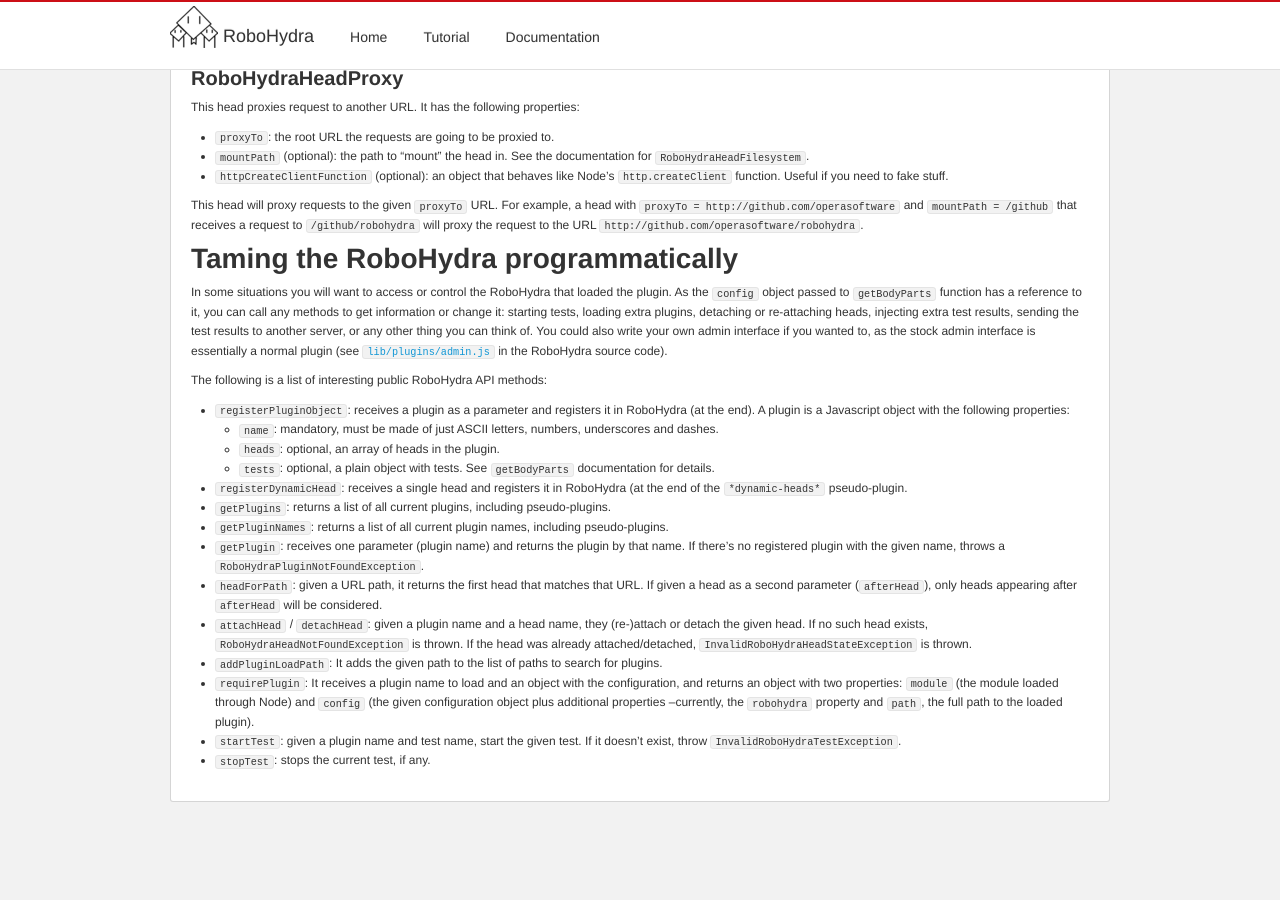
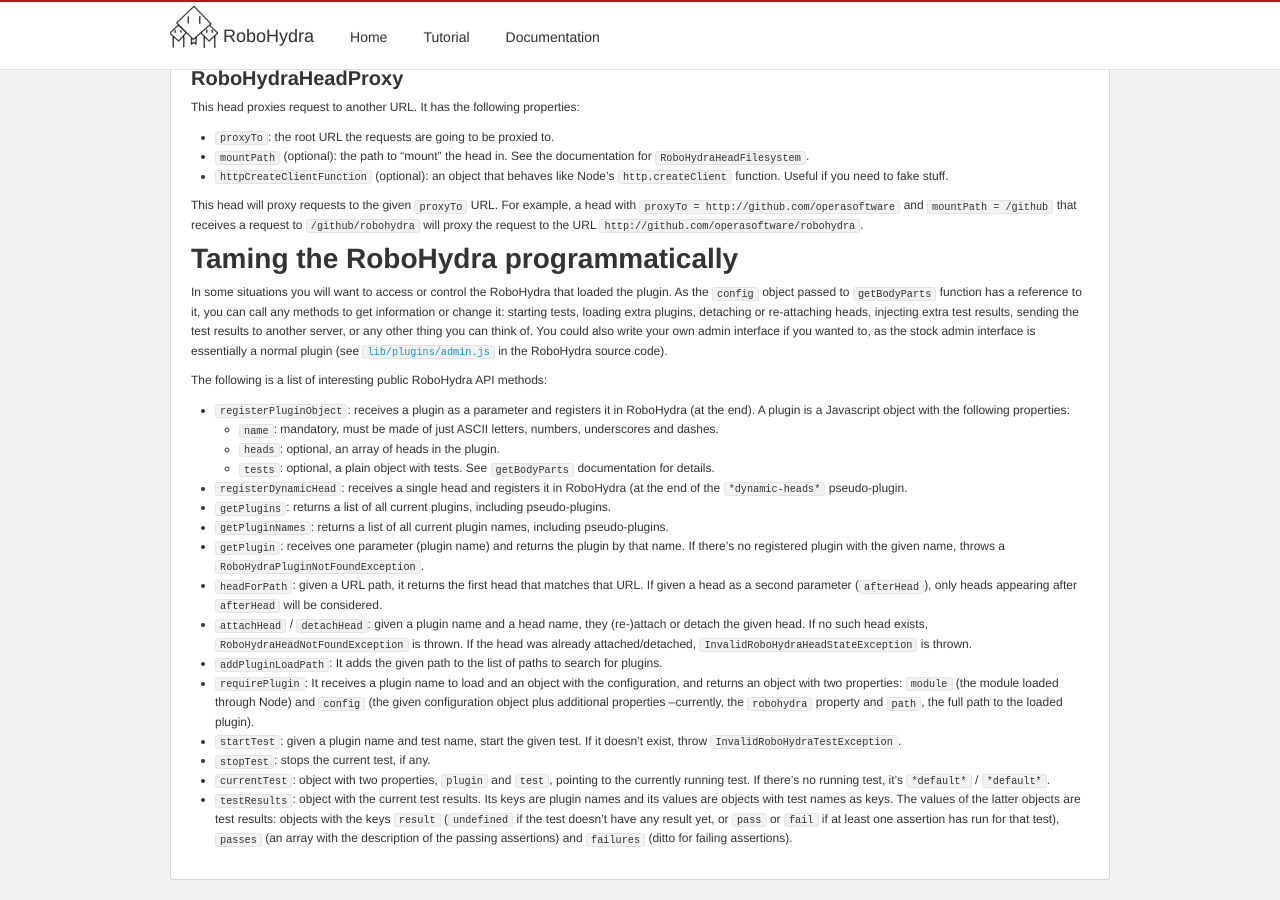
Before and after one commit to robohydra/robohydra, a Jekyll site: the page built from documentation/index.md, in a window 1280 px wide and 900 px high, scrolled down 3007 px. Built offline with Jekyll 4.4.1, drawn with Linux system fonts in a browser that asks for light colours; before the commit the page ends 3829 px from its top, so only the background shows below that.

Commit message:
Add test-related properties to RoboHydra API docs

```diff
--- a/documentation/index.md
+++ b/documentation/index.md
@@ -365,3 +365,13 @@ The following is a list of interesting public RoboHydra API methods:
 * `startTest`: given a plugin name and test name, start the given
   test. If it doesn't exist, throw `InvalidRoboHydraTestException`.
 * `stopTest`: stops the current test, if any.
+* `currentTest`: object with two properties, `plugin` and `test`,
+  pointing to the currently running test. If there's no running test,
+  it's `*default*` / `*default*`.
+* `testResults`: object with the current test results. Its keys are
+  plugin names and its values are objects with test names as keys. The
+  values of the latter objects are test results: objects with the keys
+  `result` (`undefined` if the test doesn't have any result yet, or
+  `pass` or `fail` if at least one assertion has run for that test),
+  `passes` (an array with the description of the passing assertions)
+  and `failures` (ditto for failing assertions).
```
